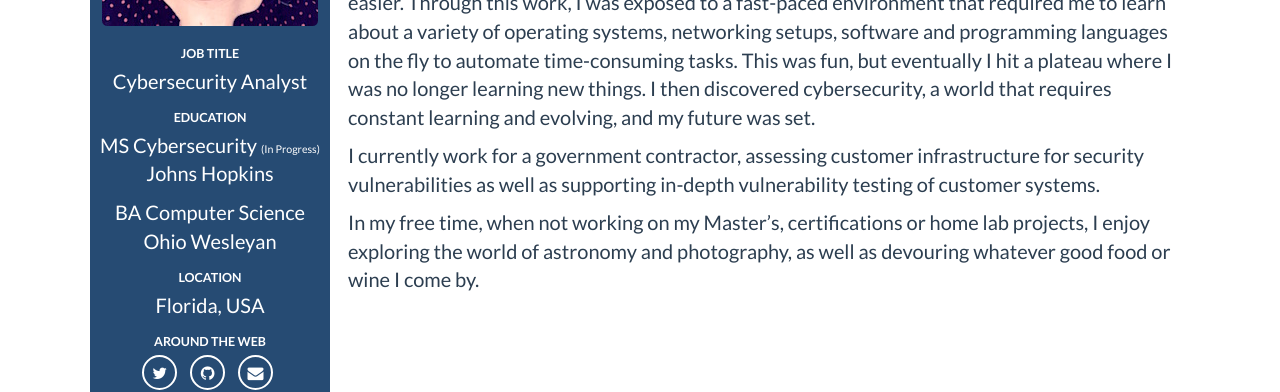
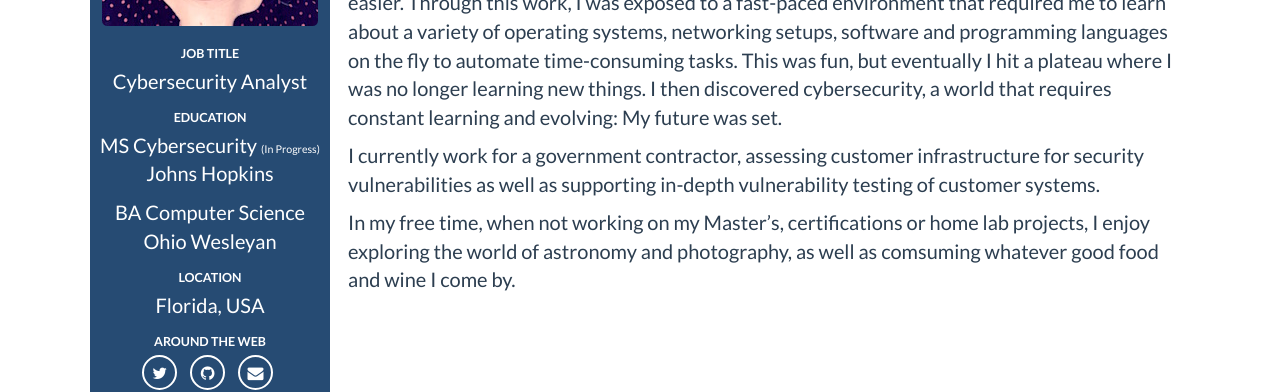
Before and after one commit to lpickens03/lpickens03.github.io, a Jekyll site: the page built from about.md, in a window 1280 px wide and 1008 px high. Shown: the part 363-755 px from the top of the window. Built offline with Jekyll 4.4.1, drawn with Linux system fonts in a browser that asks for light colours; nearby versions of some CDN libraries; some web fonts are replaced; some of the changed text lies outside the part shown.

Commit message:
minor tweak on about me

```diff
--- a/about.md
+++ b/about.md
@@ -54,9 +54,9 @@
 
 <br/>
 <h2>About Me</h2>
-My background is in developing tools, applications and scripts to help make other people's jobs easier. Through this work, I was exposed to a fast-paced environment that required me to learn about a variety of operating systems, networking setups, software and programming languages on the fly to automate time-consuming tasks. This was fun, but eventually I hit a plateau where I was no longer learning new things. I then discovered cybersecurity, a world that requires constant learning and evolving, and my future was set.
+My background is in developing tools, applications and scripts to help make other people's jobs easier. Through this work, I was exposed to a fast-paced environment that required me to learn about a variety of operating systems, networking setups, software and programming languages on the fly to automate time-consuming tasks. This was fun, but eventually I hit a plateau where I was no longer learning new things. I then discovered cybersecurity, a world that requires constant learning and evolving: My future was set.
 
 I currently work for a government contractor, assessing customer infrastructure for security vulnerabilities as well as supporting in-depth vulnerability testing of customer systems.
 
-In my free time, when not working on my Master's, certifications or home lab projects, I enjoy exploring the world of astronomy and photography, as well as devouring whatever good food or wine I come by.
+In my free time, when not working on my Master's, certifications or home lab projects, I enjoy exploring the world of astronomy and photography, as well as comsuming whatever good food and wine I come by.
 <br/>
```
